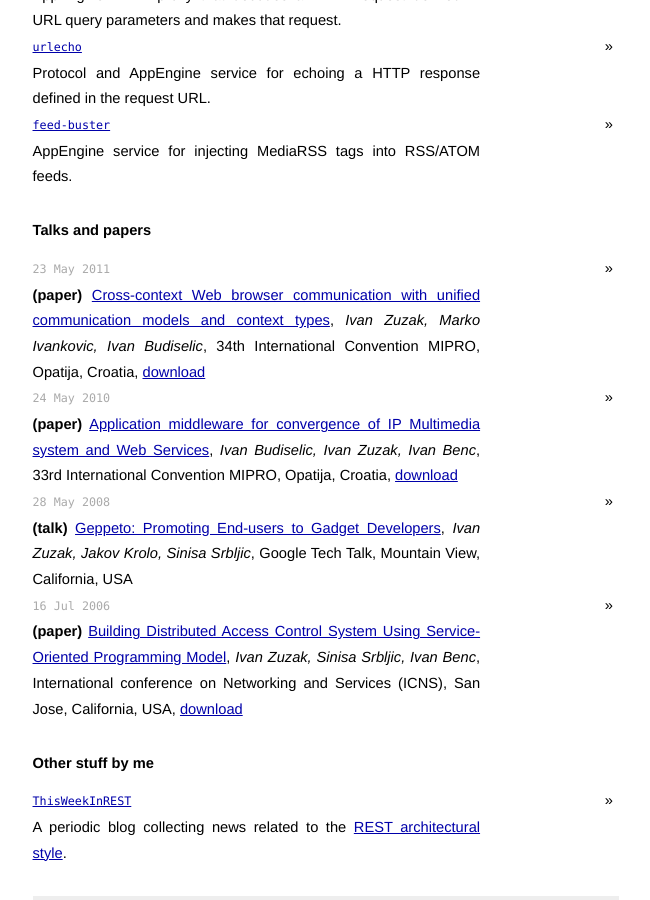
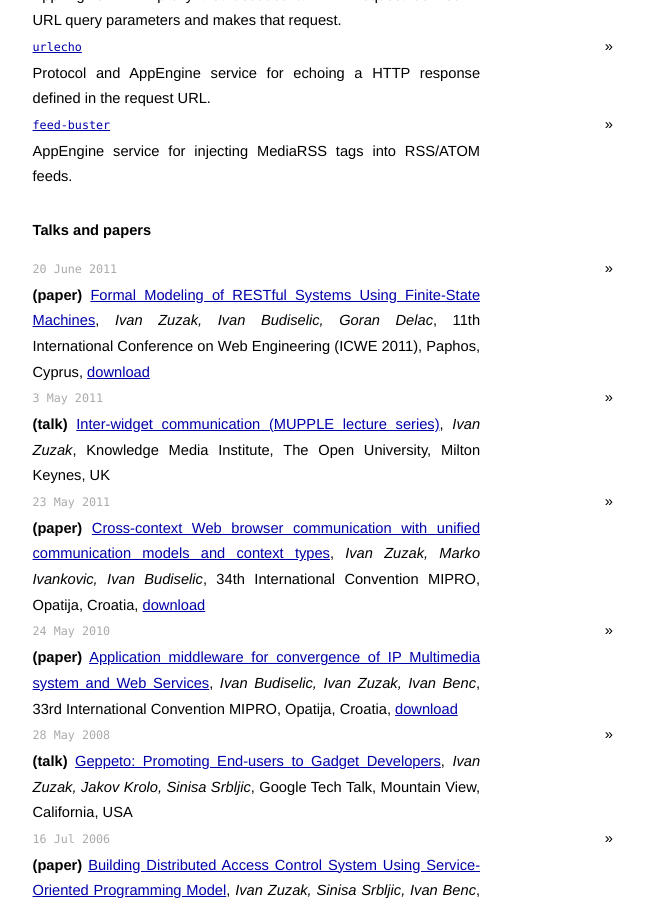
Before and after one commit to izuzak/izuzak.github.com, a Jekyll site: the page built from index.html, in a window 1280 px wide and 900 px high, scrolled down 1351 px. Shown: the whole window, without its empty margins (314-964 px from the left). Built offline with Jekyll 4.4.1, drawn with Linux system fonts in a browser that asks for light colours; Markdown is read by kramdown in place of the engine named in the settings.

Commit message:
added MUPPLE talk and REST paper

```diff
--- a/index.html
+++ b/index.html
@@ -23,6 +23,22 @@ projects:
       url: http://code.google.com/p/feed-buster/
 
 talks:
+
+    - authors: Ivan Zuzak, Ivan Budiselic, Goran Delac
+      title: "Formal Modeling of RESTful Systems Using Finite-State Machines"
+      date: 20 June 2011
+      place: 11th International Conference on Web Engineering (ICWE 2011), Paphos, Cyprus
+      url: /papers/2011_REST.pdf
+      download: /papers/2011_REST.pdf
+      type: paper
+
+    - authors: Ivan Zuzak
+      title: "Inter-widget communication (MUPPLE lecture series)"
+      date: 3 May 2011
+      place: Knowledge Media Institute, The Open University, Milton Keynes, UK
+      url: http://stadium.open.ac.uk/stadia/preview.php?whichevent=1677
+      type: talk
+
     - authors: Ivan Zuzak, Marko Ivankovic, Ivan Budiselic
       title: "Cross-context Web browser communication with unified communication models and context types"
       date: 23 May 2011
```
Also changed, not shown: 1 other file.
